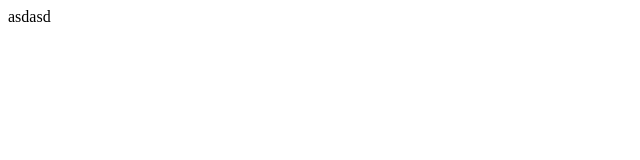
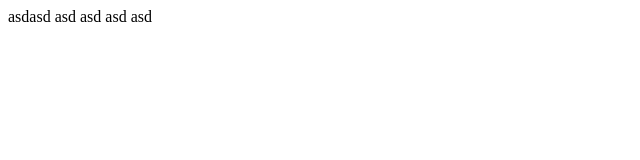
Before and after one commit to Grishenkohelen/new1, a plain HTML site: page index.html in a window 1280 px wide. Shown: the whole page, without its empty margins (0-640 px from the left). Drawn offline with Linux system fonts and the light colour scheme.

Commit message:
dadadada

```diff
--- a/index.html
+++ b/index.html
@@ -8,5 +8,11 @@
 
 asdasd
 
+asd
+asd
+
+asd
+
+asd
 </body>
 </html>
```
